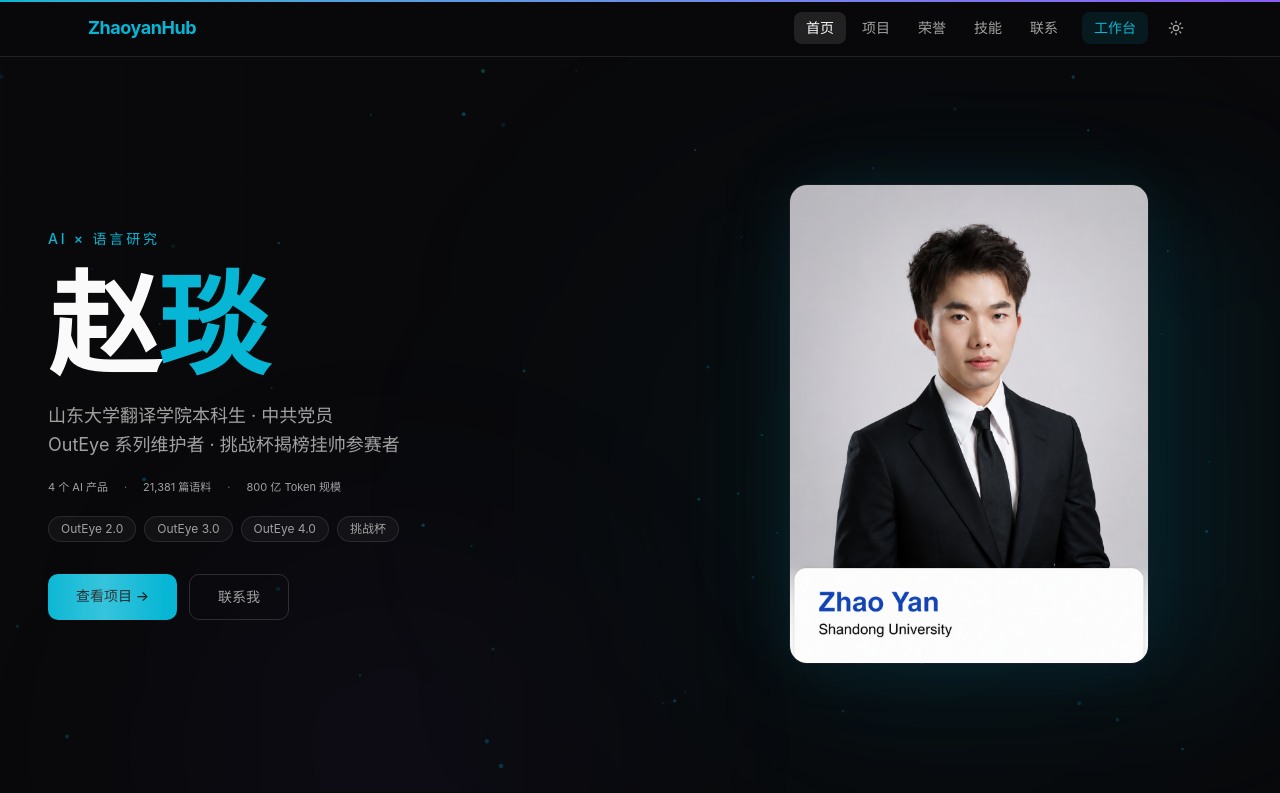
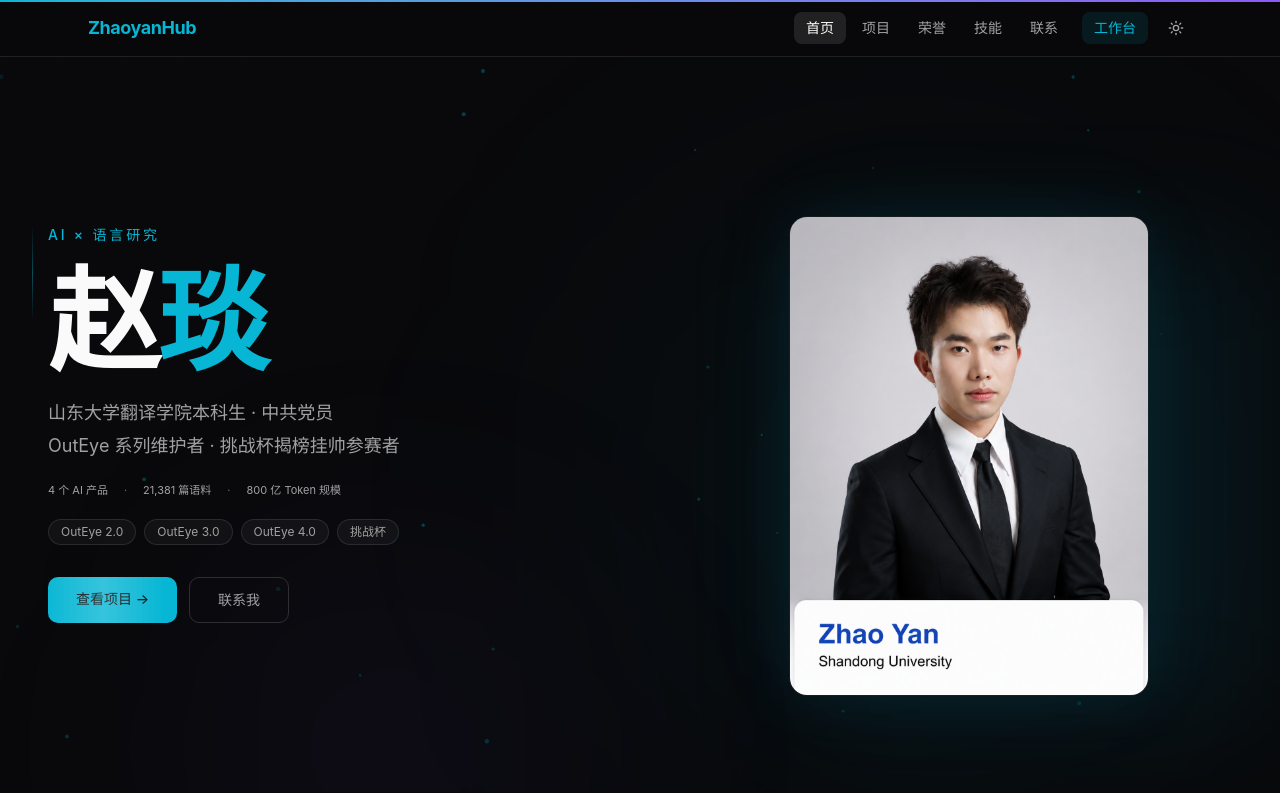
Before and after one commit to Kaya-yan/hub.outeye, a Next.js app: page / in a window 1280 px wide. Shown: the top 793 px of the page. Built offline with nearby package versions, Linux system fonts and the light colour scheme.

Commit message:
feat: Hero 不对称布局 + 竖线锚点 + 粒子精简
- Hero: 左侧文本区添加竖线视觉锚点（w-px h-24 渐隐）
- Hero: 头像列下移 mt-16 打破对称
- Hero: 中文正文行高提升至 1.8
- ParticleField: 粒子数 60→30，连线透明度 0.12→0.06，统一 cyan 色

```diff
--- a/src/components/public/HeroSection.tsx
+++ b/src/components/public/HeroSection.tsx
@@ -27,8 +27,11 @@ export function HeroSection() {
 
       <div className="relative z-10 mx-auto w-full max-w-7xl items-center gap-8 lg:grid lg:grid-cols-[1.6fr_1fr]">
         {/* Left: Text */}
-        <div>
-          {/* Subtitle with gradient flow */}
+        <div className="relative">
+          {/* Vertical anchor line */}
+          <div className="absolute -left-4 top-0 h-24 w-px bg-gradient-to-b from-transparent via-brand-cyan/40 to-transparent hidden lg:block" />
+
+          {/* Subtitle */}
           <motion.p
             initial={{ opacity: 0, x: -20 }}
             animate={{ opacity: 1, x: 0 }}
@@ -52,7 +55,7 @@ export function HeroSection() {
             initial={{ opacity: 0, y: 16 }}
             animate={{ opacity: 1, y: 0 }}
             transition={{ duration: 0.5, delay: 0.4 }}
-            className="mt-4 lg:mt-5 text-base lg:text-lg text-neutral-500 dark:text-neutral-400 leading-relaxed"
+            className="mt-4 lg:mt-5 text-base lg:text-lg text-neutral-500 dark:text-neutral-400 leading-[1.8]"
           >
             山东大学翻译学院本科生 · 中共党员
             <br />
@@ -121,7 +124,7 @@ export function HeroSection() {
           initial={{ opacity: 0, scale: 0.92 }}
           animate={{ opacity: 1, scale: 1 }}
           transition={{ duration: 0.7, delay: 0.15 }}
-          className="hidden lg:block"
+          className="hidden lg:block lg:mt-16"
         >
           <TiltPhoto />
         </motion.div>
--- a/src/components/public/ParticleField.tsx
+++ b/src/components/public/ParticleField.tsx
@@ -11,13 +11,12 @@ interface Particle {
   opacity: number;
 }
 
-const PARTICLE_COUNT = 60;
+const PARTICLE_COUNT = 30;
 const CONNECT_DIST = 120;
 const CONNECT_DIST_SQ = CONNECT_DIST * CONNECT_DIST;
 const MOUSE_RADIUS = 150;
 const MOUSE_FORCE = 0.02;
 const BRAND_CYAN = { r: 6, g: 182, b: 212 };
-const BRAND_VIOLET = { r: 139, g: 92, b: 246 };
 
 function createParticles(w: number, h: number): Particle[] {
   return Array.from({ length: PARTICLE_COUNT }, () => ({
@@ -80,13 +79,9 @@ export function ParticleField() {
           if (distSq > CONNECT_DIST_SQ) continue;
 
           const dist = Math.sqrt(distSq);
-          const alpha = (1 - dist / CONNECT_DIST) * 0.12;
-          const t = i / ps.length;
-          const r = BRAND_CYAN.r + (BRAND_VIOLET.r - BRAND_CYAN.r) * t;
-          const g = BRAND_CYAN.g + (BRAND_VIOLET.g - BRAND_CYAN.g) * t;
-          const b = BRAND_CYAN.b + (BRAND_VIOLET.b - BRAND_CYAN.b) * t;
+          const alpha = (1 - dist / CONNECT_DIST) * 0.06;
 
-          ctx.strokeStyle = `rgba(${r},${g},${b},${alpha})`;
+          ctx.strokeStyle = `rgba(6,182,212,${alpha})`;
           ctx.lineWidth = 0.5;
           ctx.beginPath();
           ctx.moveTo(ps[i].x, ps[i].y);
```
